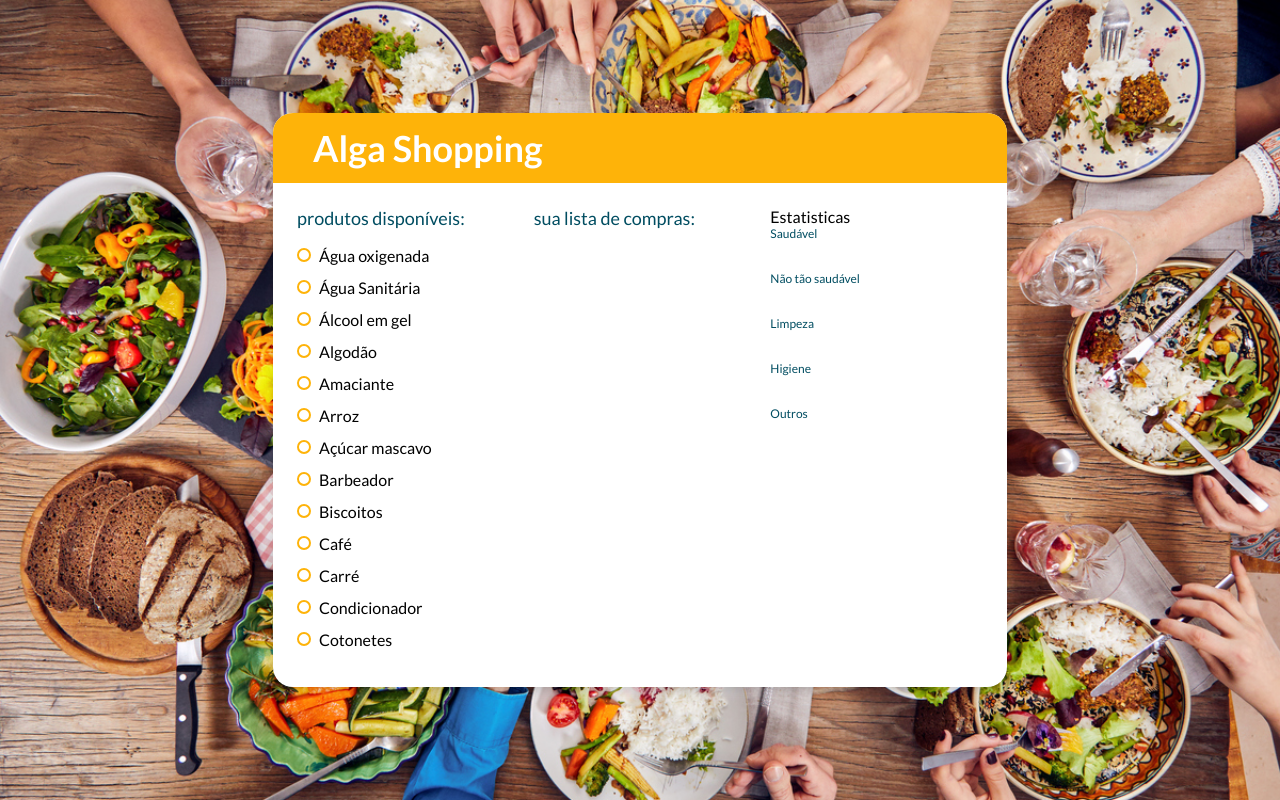
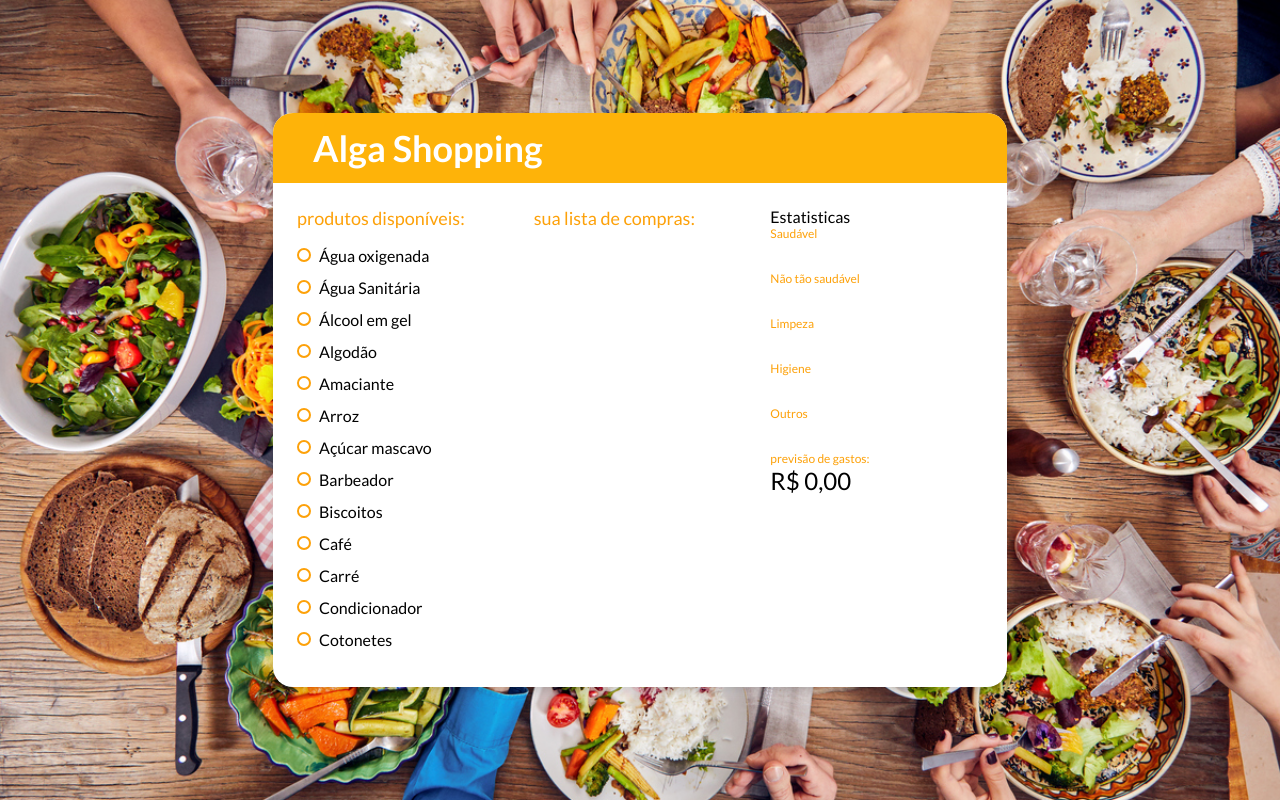
Before and after one commit to thallenk/listacompras, a React (Create React App) app: page / in a window 1280 px wide. Built offline with nearby package versions, Linux system fonts and the light colour scheme.

Commit message:
add total price

```diff
--- a/src/components/App/App.jsx
+++ b/src/components/App/App.jsx
@@ -14,12 +14,18 @@ function App() {
 
     const [products, setProducts] = useState(productsMock.products)
     const [selectedProducts, setSelectedProducts] = useState([])
+    const [totalPrice, setTotalPrice] = useState(0)
 
 
     useEffect(() => {
         const newSelectedProducts = products.filter((product) => product.checked )
         setSelectedProducts(newSelectedProducts)
     }, [products])
+
+    useEffect(() => {
+        const total = selectedProducts.map(product => product.price).reduce((a,b) => a + b, 0)
+        setTotalPrice(total)
+    }, [selectedProducts])
     // const [health, setHealth] = useState(20)
 
     // muda o estado da barrinha depois de 5 segundos
@@ -84,6 +90,20 @@ function App() {
                         percentage = {extractPercentage(
                             selectedProducts.length,
                             selectedProducts.filter(product => product.tags.includes('others')).length)}/>
+
+                        <S.PriceContainer>
+                            <h2>
+                                previsão de gastos:
+                            </h2>
+                            <div>
+                                {/* o toLocalelString resolve o problema de float do js e retorna o preço no padrão BR */}
+                                {totalPrice.toLocaleString('pt-br', {
+                                    minimumFractionDigits:2,
+                                    style: 'currency',
+                                    currency: 'BRL'
+                                })}
+                            </div>
+                        </S.PriceContainer>
                     </div>
                 } />
             </S.Container>
--- a/src/components/App/App.styles.js
+++ b/src/components/App/App.styles.js
@@ -23,7 +23,23 @@ export const Container = styled.div`
     background-color: #ffffff;
 
     box-shadow: 0 3px 10px rgba(0,0,0,.15);
-    border-radius: 20px
+    border-radius: 20px;
 
 
 `
+export const PriceContainer = styled.div`
+
+    margin-top: 12px;
+    h2 {
+        font-weight: 400;
+        font-size:12px;
+        color: #fda109;
+    }
+
+
+    div {
+        font-size: 24px;
+    }
+
+
+`
--- a/src/components/ShoppingList/ShoppingList.jsx
+++ b/src/components/ShoppingList/ShoppingList.jsx
@@ -13,6 +13,7 @@ function ShoppingList({title, products, onToggle}) {
 
                 products.map(product =>
                 <CheckBox
+                key = {product.id}
                 value= {product.checked}
                 title= {product.name}
                 onClick= {() => onToggle(product.id, product.checked)}
--- a/src/components/ShoppingList/ShoppingList.styles.js
+++ b/src/components/ShoppingList/ShoppingList.styles.js
@@ -6,7 +6,7 @@ export const Wrapper = styled.div`
 `
 
 export const Title = styled.h2`
-    color: #004D61;
+    color: #fda109;
     font-size: 18px;
     font-weight:400;
     text-transform: lowercase;
--- a/src/shared/CheckBox/CheckBox.styles.js
+++ b/src/shared/CheckBox/CheckBox.styles.js
@@ -18,7 +18,7 @@ export const Indicator = styled.div`
 
     /* Utilizando a prop value do checkBox para preencher a bolinha por completo */
     ${ props => props.value ? 'background-color: #feb309;' : ''}
-    border: 2px solid #feb309;
+    border: 2px solid #fda109;
 
     margin-right: 8px;
     cursor: pointer;
--- a/src/shared/LineChart/LineChart.styles.js
+++ b/src/shared/LineChart/LineChart.styles.js
@@ -8,7 +8,7 @@ export const Wrapper = styled.div`
 
     span{
         font-size: 12px;
-        color: #004D61;
+        color: #fda109;
         margin-bottom: 4px;
     }
 
```
